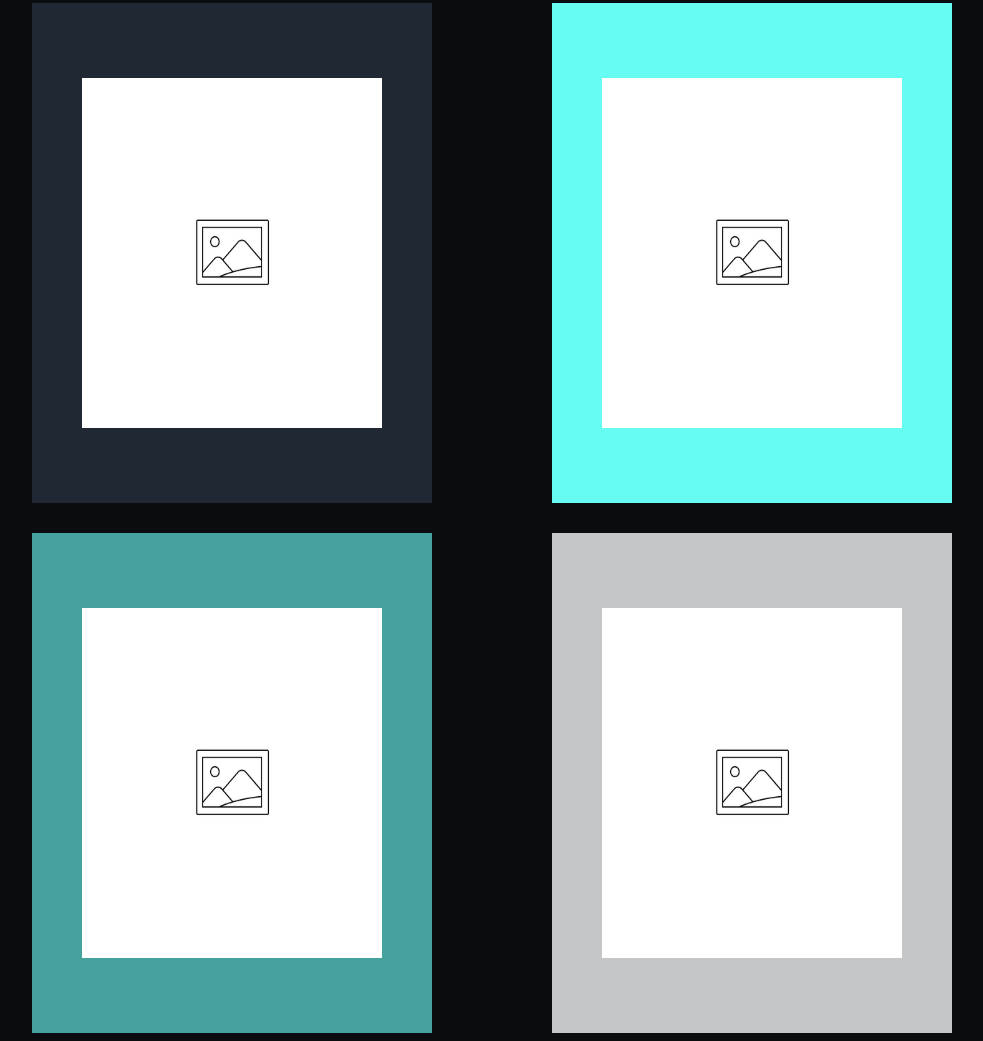
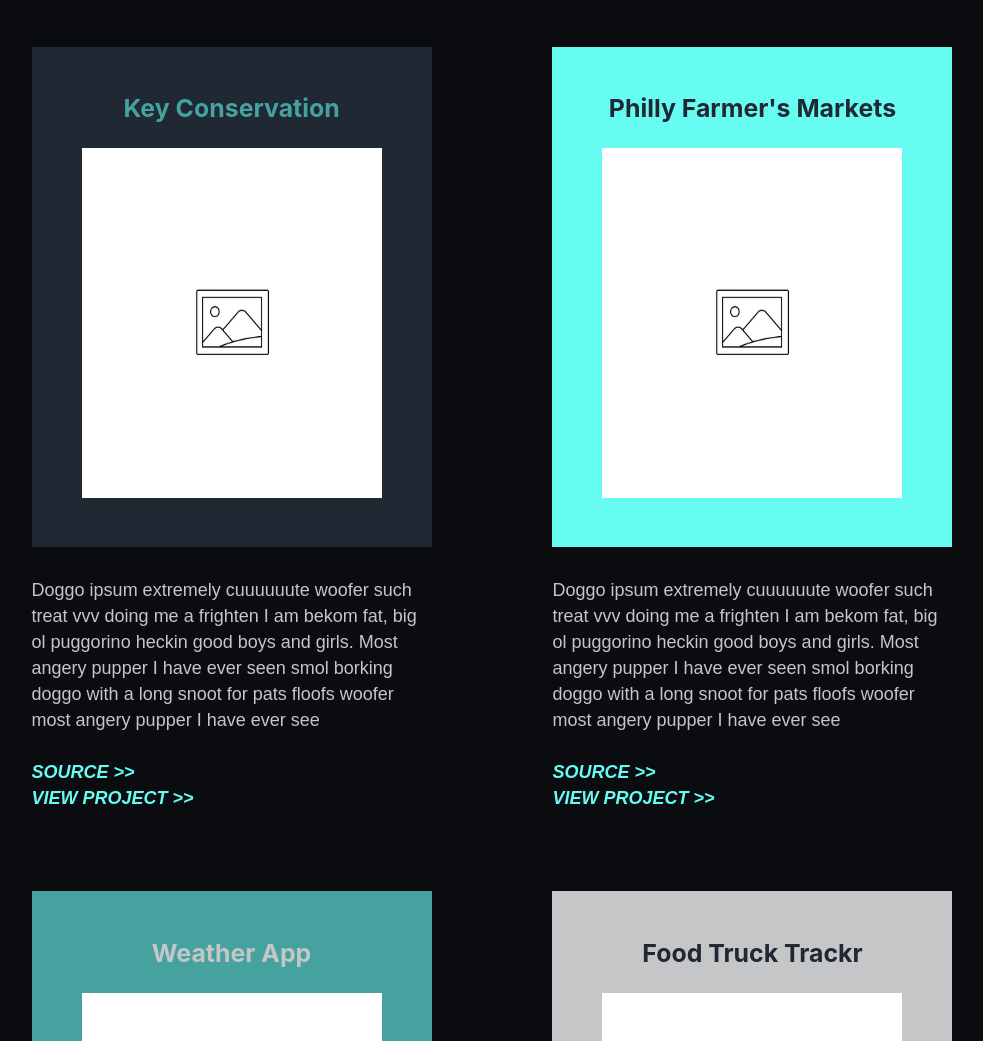
Before and after one commit to RashaMou/portfoliosite, a Gatsby site: page / in a window 1280 px wide. Shown: the part 1759-2800 px from the top of the page, without its empty margins (148-1131 px from the left). Built offline with nearby package versions, Linux system fonts and the light colour scheme; Gatsby itself is replaced by a stand-in of ours.

Commit message:
completed styling

```diff
--- a/src/components/projects.js
+++ b/src/components/projects.js
@@ -7,17 +7,77 @@ const Projects = () => {
       <div className="horizontal-line"></div>
       <h2 className="section-title">PROJECTS</h2>
       <div className="projects-flex-container">
+        <div>
           <div className="project proj-1">
+            <h3>Key Conservation</h3>
             <img className="placeholder" src={placeholder} alt="placeholder" />
           </div>
+          <p>
+            Doggo ipsum extremely cuuuuuute woofer such treat vvv doing me a
+            frighten I am bekom fat, big ol puggorino heckin good boys and
+            girls. Most angery pupper I have ever seen smol borking doggo with a
+            long snoot for pats floofs woofer most angery pupper I have ever see
+          </p>
+          <a href="#">
+            <p className="project-source project-link">SOURCE >></p>
+          </a>
+          <a href="#">
+            <p className="project-link view-project">VIEW PROJECT >></p>
+          </a>
+        </div>
+        <div>
           <div className="project proj-2">
+            <h3>Philly Farmer's Markets</h3>
             <img className="placeholder" src={placeholder} alt="placeholder" />
           </div>
+          <p>
+            Doggo ipsum extremely cuuuuuute woofer such treat vvv doing me a
+            frighten I am bekom fat, big ol puggorino heckin good boys and
+            girls. Most angery pupper I have ever seen smol borking doggo with a
+            long snoot for pats floofs woofer most angery pupper I have ever see
+          </p>
+          <a href="#">
+            <p className="project-source project-link">SOURCE >></p>
+          </a>
+          <a href="#">
+            <p className="project-link view-project">VIEW PROJECT >></p>
+          </a>
+        </div>
+        <div>
           <div className="project proj-3">
+            <h3>Weather App</h3>
             <img className="placeholder" src={placeholder} alt="placeholder" />
           </div>
+          <p>
+            Doggo ipsum extremely cuuuuuute woofer such treat vvv doing me a
+            frighten I am bekom fat, big ol puggorino heckin good boys and
+            girls. Most angery pupper I have ever seen smol borking doggo with a
+            long snoot for pats floofs woofer most angery pupper I have ever see
+          </p>
+          <a href="#">
+            <p className="project-source project-link">SOURCE >></p>
+          </a>
+          <a href="#">
+            <p className="project-link view-project">VIEW PROJECT >></p>
+          </a>
+        </div>
+        <div>
           <div className="project proj-4">
+            <h3>Food Truck Trackr</h3>
             <img className="placeholder" src={placeholder} alt="placeholder" />
+          </div>
+          <p>
+            Doggo ipsum extremely cuuuuuute woofer such treat vvv doing me a
+            frighten I am bekom fat, big ol puggorino heckin good boys and
+            girls. Most angery pupper I have ever seen smol borking doggo with a
+            long snoot for pats floofs woofer most angery pupper I have ever see
+          </p>
+          <a href="#">
+            <p className="project-source project-link">SOURCE >></p>
+          </a>
+          <a href="#">
+            <p className="project-link view-project">VIEW PROJECT >></p>
+          </a>
         </div>
       </div>
     </div>
--- a/src/styles/body.scss
+++ b/src/styles/body.scss
@@ -1,6 +1,12 @@
 .banner {
   margin-top: 100px;
-  width: 100%;
+  width: 960px;
+}
+
+#gatsby-focus-wrapper {
+  border: 1 px solid white;
+  margin: 0 auto;
+  padding: 0;
 }
 
 .about-flex-container {
@@ -17,6 +23,7 @@
 .section-title {
   margin-top: 30px;
   color: #66fcf1;
+  margin-bottom: 70px;
 }
 
 .projects-flex-container {
@@ -24,11 +31,21 @@
   justify-content: space-between;
   flex-wrap: wrap;
 
+  a {
+    text-decoration: none;
+  }
+
+  p {
+    max-width: 400px;
+    color: #c5c6c7;
+  }
+
   .project {
     width: 400px;
     height: 500px;
     margin-bottom: 30px;
     display: flex;
+    flex-direction: column;
     justify-content: center;
     align-items: center;
 
@@ -39,19 +56,48 @@
     }
   }
 
+  .project-source {
+    margin-bottom: 0;
+  }
+
+  .project-link {
+    font-weight: 700;
+    font-style: italic;
+    color: #66fcf1;
+    &:hover {
+      cursor: pointer;
+    }
+  }
+
+  .view-project {
+    margin-bottom: 80px;
+  }
+
   .proj-1 {
     background-color: #1f2833;
+    h3 {
+      color: #45a29e;
+    }
   }
 
   .proj-2 {
     background-color: #66fcf1;
+    h3 {
+      color: #1f2833;
+    }
   }
 
   .proj-3 {
     background-color: #45a29e;
+    h3 {
+      color: #c5c6c7;
+    }
   }
 
   .proj-4 {
     background-color: #c5c6c7;
+    h3 {
+      color: #1f2833;
+    }
   }
 }
--- a/src/styles/header.scss
+++ b/src/styles/header.scss
@@ -1,6 +1,6 @@
 .header {
   margin-top: 50px;
-  //   border: 1px solid white;
+  padding-left: 35px;
 
   .logo {
     width: 100px;
```
Lines whose indentation alone changed are shown as unchanged.
